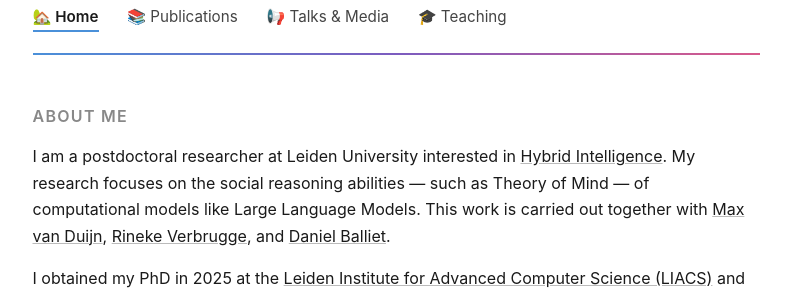
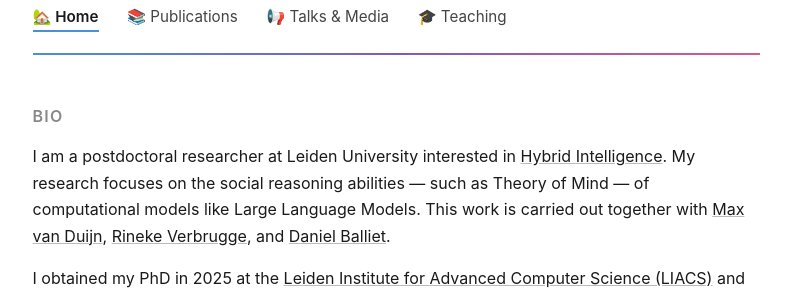
Before and after one commit to tomkouwenhoven/tomkouwenhoven.github.io, a Jekyll site: the page built from index.md, in a window 1280 px wide. Shown: the part 169-464 px from the top of the page, without its empty margins (244-1035 px from the left). Built offline with Jekyll 4.4.1, drawn with Linux system fonts in a browser that asks for light colours.

Commit message:
added headers per page.

```diff
--- a/index.md
+++ b/index.md
@@ -4,7 +4,7 @@ title: "Bio"
 permalink: /
 ---
 
-## About me
+## Bio
 
 I am a postdoctoral researcher at Leiden University interested in [Hybrid Intelligence](https://www.hybrid-intelligence-centre.nl/). My research focuses on the social reasoning abilities — such as Theory of Mind — of computational models like Large Language Models. This work is carried out together with [Max van Duijn](https://www.mjvd.nl/), [Rineke Verbrugge](https://rinekeverbrugge.nl/), and [Daniel Balliet](https://amsterdamcooperationlab.com/danielballiet/).
 
```
Also changed, not shown: publications.md (+2 -0 lines), talks.md (+2 -0 lines), teaching.md (+2 -0 lines).
